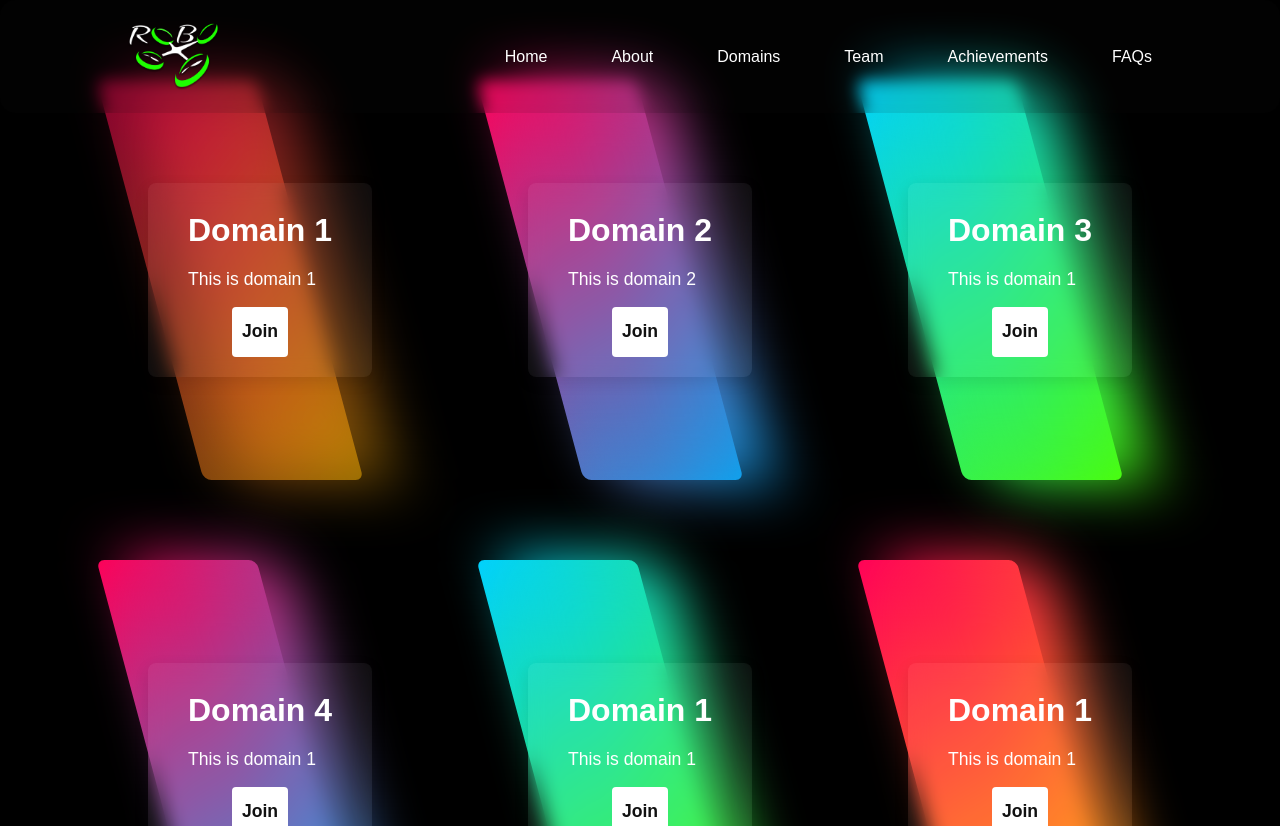
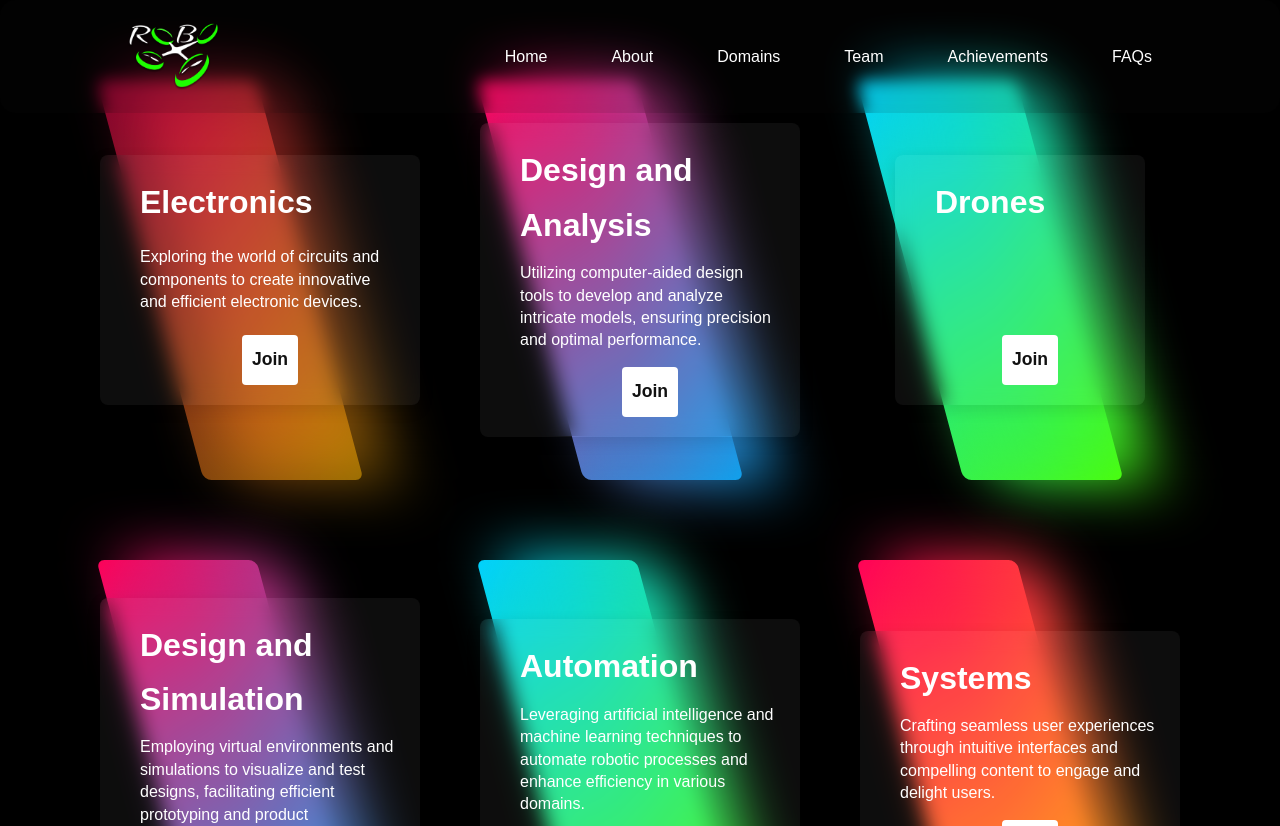
Before and after one commit to RndmCodeGuy20/Official_Website, a React (Vite) app: page /domains in a window 1280 px wide. Shown: the top 826 px of the page. Built offline with nearby package versions, Linux system fonts and the light colour scheme.

Commit message:
updated the Domain Data and made some UI change

```diff
--- a/src/components/DomainCard/DomainCard.module.css
+++ b/src/components/DomainCard/DomainCard.module.css
@@ -182,7 +182,7 @@
 {
   position: relative;
   left: 0;
-  padding: 20px 40px;
+  padding: 20px 20px 20px 40px;
   background: rgba(255, 255, 255, 0.05);
   backdrop-filter: blur(10px);
   box-shadow: 0 5px 15px rgba(0, 0, 0, 0.1);
@@ -190,7 +190,12 @@
   z-index: 1;
   transform: 0.5s;
   color: #fff;
-
+  min-width: 250px;
+  min-height: 250px;
+  max-height: 325px;
+  display: flex;
+  flex-direction: column;
+  justify-content: space-between;
 }
 
 .box:hover .content
@@ -199,6 +204,9 @@
   padding: 60px 40px;
 }
 
+.box:hover .content p{
+  display: block;
+}
 
 
 .box .content h2
@@ -210,7 +218,7 @@
 
 .box .content p
 {
-  font-size: 1.1em;
+  font-size: 1em;
   margin-bottom: 10px;
   line-height: 1.4em;
 }
--- a/src/components/DomainCard/DomainCard.tsx
+++ b/src/components/DomainCard/DomainCard.tsx
@@ -26,7 +26,7 @@ const DomainCard = (props: PROPS) => {
 
     }}>
       <h2>{domain.name}</h2>
-      <p>{domain.description}</p>
+      <p>{domain.shortDesc}</p>
       <div
         style={{
           width: "100%"
--- a/src/pages/Domains/domainData.ts
+++ b/src/pages/Domains/domainData.ts
@@ -4,8 +4,9 @@ import robot from "../../assets/todo/robot.jpg";
 export const domainData = [
   {
     id: 1,
-    name: "Domain 1",
-    shortDesc: "",
+    name: "Electronics",
+    shortDesc:
+      "Exploring the world of circuits and components to create innovative and efficient electronic devices.",
     description: "This is domain 1",
     responsibilities: [
       "Responsibility 1",
@@ -20,8 +21,9 @@ export const domainData = [
   },
   {
     id: 2,
-    name: "Domain 2",
-    shortDesc: "",
+    name: "Design and Analysis",
+    shortDesc:
+      "Utilizing computer-aided design tools to develop and analyze intricate models, ensuring precision and optimal performance.",
     description: "This is domain 2",
     responsibilities: [
       "Responsibility 1",
@@ -36,9 +38,10 @@ export const domainData = [
   },
   {
     id: 3,
-    name: "Domain 3",
+    name: "Drones",
     shortDesc: "",
-    description: "This is domain 1",
+    description:
+      "Pushing the boundaries of aerial technology, combining electronics, CAD design, and automation to create advanced unmanned aircraft systems for various applications",
     responsibilities: [
       "Responsibility 1",
       "Responsibility 2",
@@ -52,9 +55,10 @@ export const domainData = [
   },
   {
     id: 4,
-    name: "Domain 4",
-    shortDesc: "",
-    description: "This is domain 1",
+    name: "Design and Simulation",
+    shortDesc:
+      "Employing virtual environments and simulations to visualize and test designs, facilitating efficient prototyping and product development.",
+    description: "",
     responsibilities: [
       "Responsibility 1",
       "Responsibility 2",
@@ -68,8 +72,9 @@ export const domainData = [
   },
   {
     id: 5,
-    name: "Domain 1",
-    shortDesc: "",
+    name: "Automation",
+    shortDesc:
+      "Leveraging artificial intelligence and machine learning techniques to automate robotic processes and enhance efficiency in various domains.",
     description: "This is domain 1",
     responsibilities: [
       "Responsibility 1",
@@ -84,8 +89,9 @@ export const domainData = [
   },
   {
     id: 6,
-    name: "Domain 1",
-    shortDesc: "",
+    name: "Systems",
+    shortDesc:
+      "Crafting seamless user experiences through intuitive interfaces and compelling content to engage and delight users.",
     description: "This is domain 1",
     responsibilities: [
       "Responsibility 1",
@@ -100,8 +106,9 @@ export const domainData = [
   },
   {
     id: 7,
-    name: "Domain 1",
-    shortDesc: "",
+    name: "Management",
+    shortDesc:
+      "Ensuring smooth operation and coordination within the club, optimizing resources and facilitating effective communication for successful execution of projects, events, and initiatives.",
     description: "This is domain 1",
     responsibilities: [
       "Responsibility 1",
```
